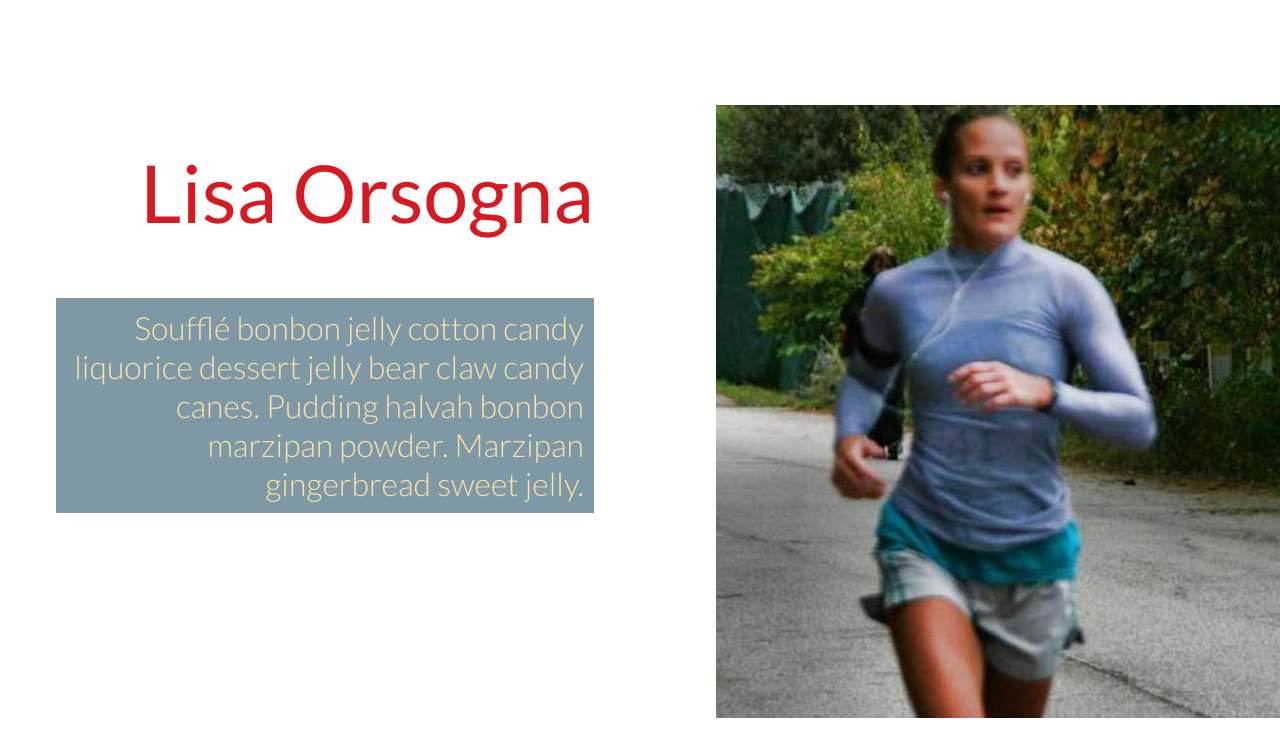
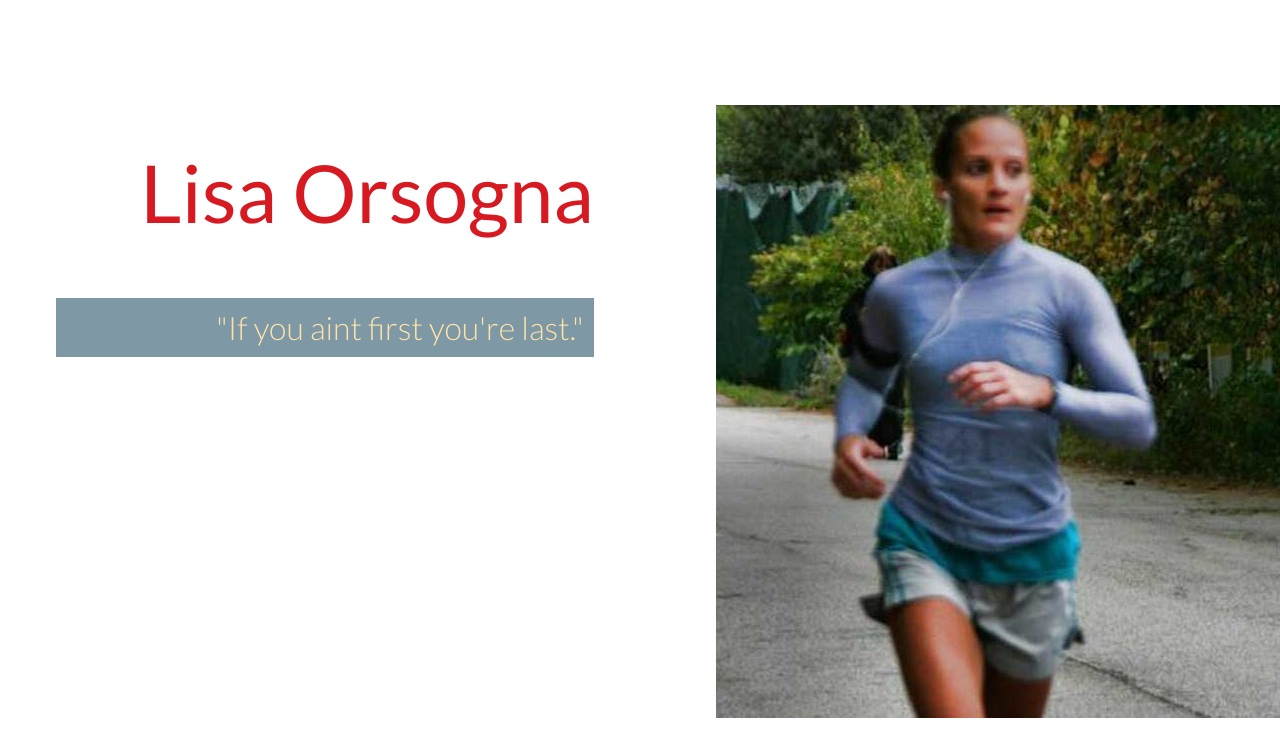
Before and after one commit to dmlevi/miracle, a plain HTML site: page index.html in a window 1280 px wide. Shown: the part 2935-3691 px from the top of the page. Drawn offline with nearby package versions, Linux system fonts and the light colour scheme; a script that the page names is missing.

Commit message:
added quote

```diff
--- a/index.html
+++ b/index.html
@@ -38,7 +38,7 @@
 				<section class="cbp-so-section">
 					<article class="cbp-so-side cbp-so-side-left">
 						<h2>Lisa Orsogna</h2>
-						<p>Soufflé bonbon jelly cotton candy liquorice dessert jelly bear claw candy canes. Pudding halvah bonbon marzipan powder. Marzipan gingerbread sweet jelly.</p>
+						<p>"If you aint first you're last."</p>
 					</article>
 					<figure class="cbp-so-side cbp-so-side-right">
 						<img src="images/lisa.jpg" alt="img01">
```
